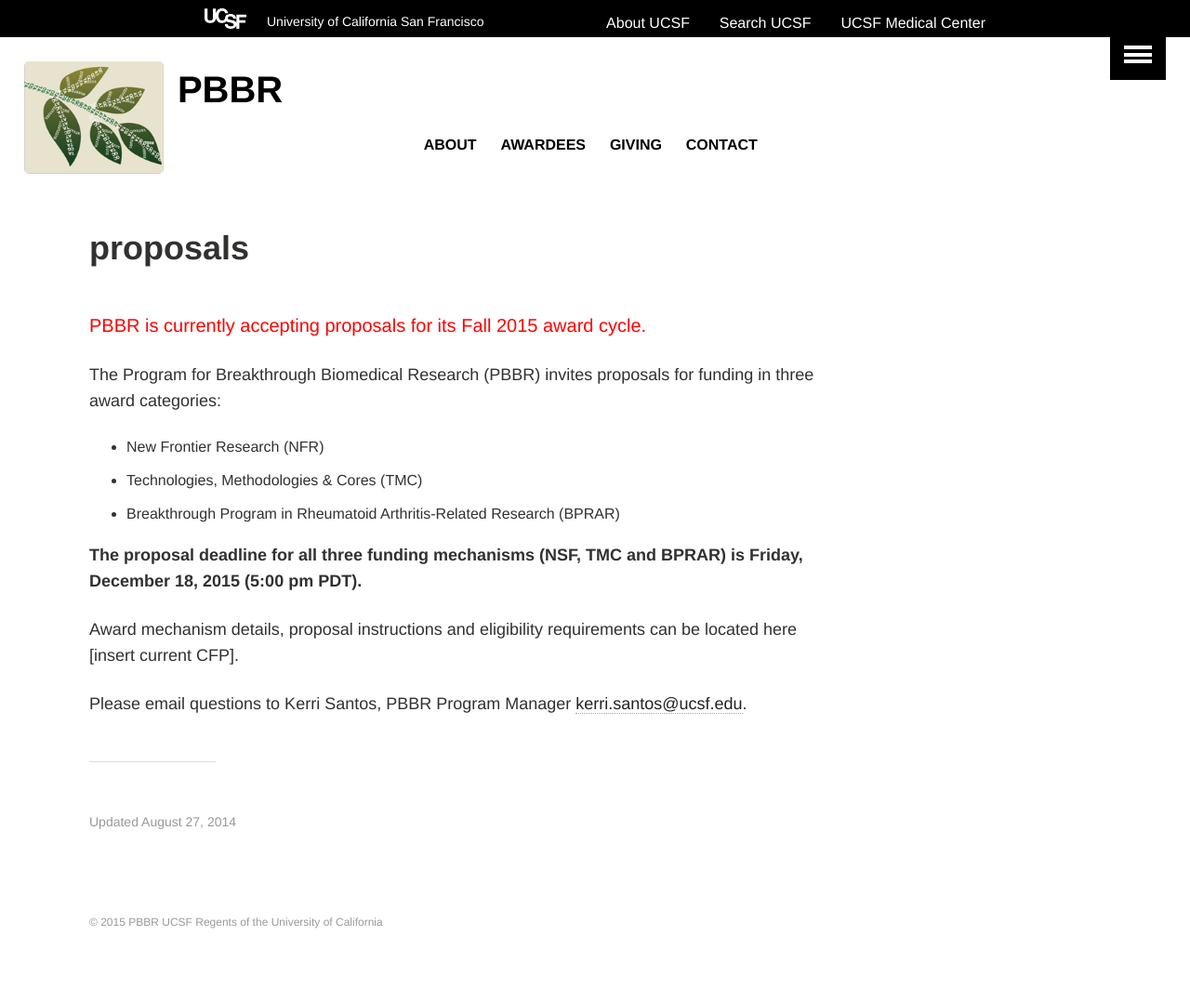
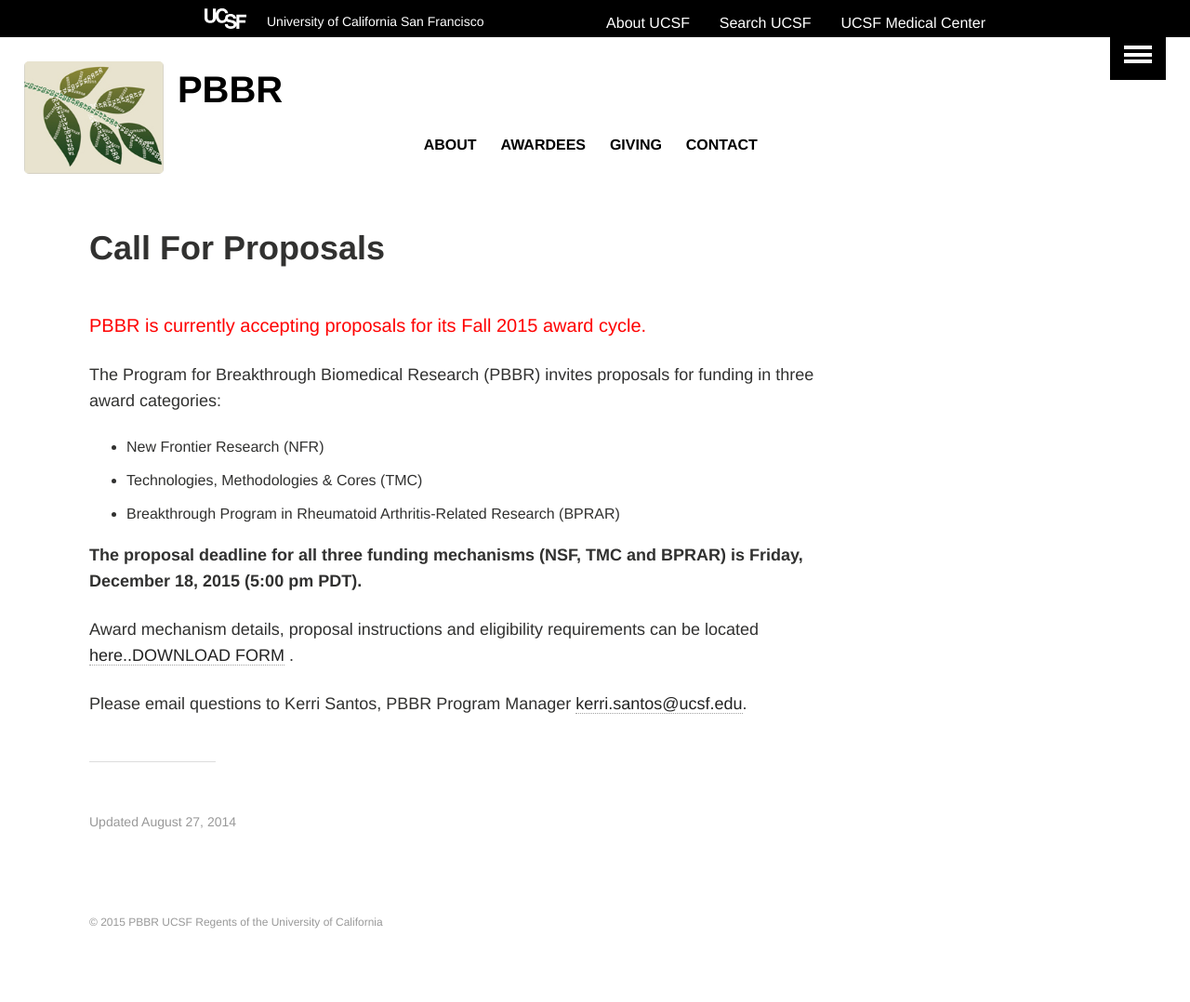
Before and after one commit to UCSF-CMP/pbbr, a Jekyll site: the page built from proposals.md, in a window 1280 px wide. Shown: the whole page at 93% size. Built offline with Jekyll 4.4.1, drawn with Linux system fonts in a browser that asks for light colours.

Commit message:
last changes

```diff
--- a/_config.yml
+++ b/_config.yml
@@ -5,7 +5,7 @@ description: "Homepage for UCSF PBBR"
 logo: https://raw.githubusercontent.com/UCSF-CMP/pbbr/master/images/leaf_genome.jpg
 teaser: 400x250.gif
 locale: en_US
-url: //ucsf-cmp.github.io/pbbr
+url: //pbbr.ucsf.edu
 avatar: https://raw.githubusercontent.com/UCSF-CMP/pbbr/master/images/leaf_genome.jpg
 
 # Jekyll configuration
--- a/_data/navigation.yml
+++ b/_data/navigation.yml
@@ -7,7 +7,7 @@
 
 - title: Awardees
   url: /awardees/
-  excerpt: "Here are our awardees."
+  excerpt: "Award Policies"
   image: award.gif
 
 - title: Giving
--- a/proposals.md
+++ b/proposals.md
@@ -1,6 +1,6 @@
 ---
 layout: article
-title: "proposals"
+title: "Call For Proposals"
 permalink: /proposals/
 date: 2014-06-02T09:44:20-04:00
 modified: 2014-08-27T14:56:44-04:00
@@ -23,6 +23,6 @@ The Program for Breakthrough Biomedical Research (PBBR) invites proposals for fu
 
 **The proposal deadline for all three funding mechanisms (NSF, TMC and BPRAR) is Friday, December 18, 2015 (5:00 pm PDT).**
 
-Award mechanism details, proposal instructions and eligibility requirements can be located here [insert current CFP].
+Award mechanism details, proposal instructions and eligibility requirements can be located [here..DOWNLOAD FORM](../images/2015_Fall_CFP_FINAL.pdf) .
 
 Please email questions to Kerri Santos, PBBR Program Manager <kerri.santos@ucsf.edu>.
```
Also changed, not shown: awardees/index.md (+1 -1 lines), 1 other file.
